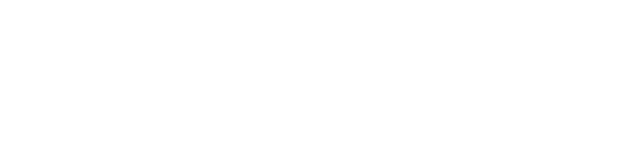
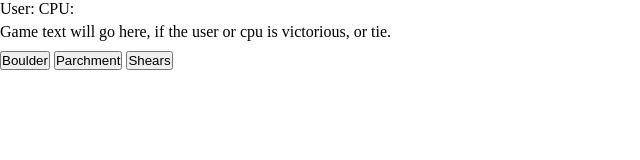
Before and after one commit to hargRyan/boulder-parchment-shears, a plain HTML site: page index.html in a window 1280 px wide. Shown: the whole page, without its empty margins (0-640 px from the left). Drawn offline with Linux system fonts and the light colour scheme.

Commit message:
basic html layout

```diff
--- a/index.html
+++ b/index.html
@@ -9,7 +9,20 @@
     <link rel="stylesheet" href="styles.css">
 </head>
 <body>
+    <div id="score">
+        <span id="user-score">User:</span>
+        <span id="computer-score">CPU: </span>
+    </div>
 
+    <div id="game-text">
+        <p>Game text will go here, if the user or cpu is victorious, or tie.</p>
+    </div>
+
+    <div id="buttons">
+        <button id="boulder">Boulder</button>
+        <button id="parchment">Parchment</button>
+        <button id="shears">Shears</button>
+    </div>
 
 
 
```
